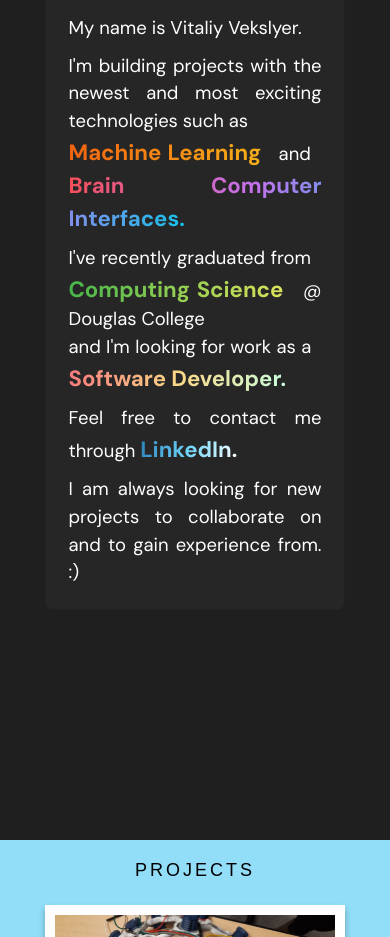
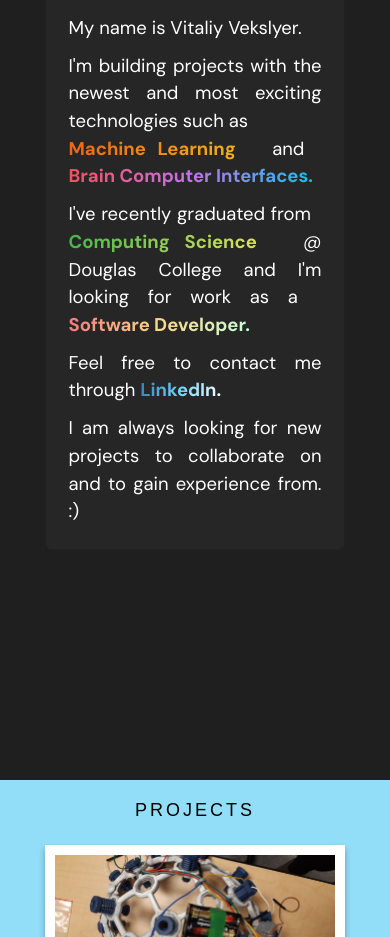
Before and after one commit to VVekslyer/VVekslyer.github.io, a React (Create React App) app: page / in a window 390 px wide. Shown: the part 1840-2777 px from the top of the page. Built offline with nearby package versions, Linux system fonts and the light colour scheme; some icons are missing; the HTML template or start-up script is replaced by a standard one.

Commit message:
mobile responsiveness

```diff
--- a/public/about_me.json
+++ b/public/about_me.json
@@ -27,6 +27,11 @@
           "name": "C++",
           "class": "devicon-cplusplus-plain",
           "level": "85"
+        },
+        {
+          "name": "OpenGL/SDL",
+          "class": "devicon-opengl-plain",
+          "level": "60"
         },
         {
           "name": "C#",
--- a/src/App.scss
+++ b/src/App.scss
@@ -271,7 +271,7 @@ header h1 {
 
 @media only screen and (max-width: 1200px) {
 	.highlight {
-		font-size: 120%;
+		font-size: 100%;
 	}
 }
 
--- a/src/components/About.js
+++ b/src/components/About.js
@@ -89,9 +89,9 @@ class About extends Component {
                     <p>My name is Vitaliy Vekslyer.</p>
                     <p>I'm building projects with the newest and most exciting technologies such as <br/>
                     <span className="highlight-ml">Machine Learning</span> &nbsp; and &nbsp; <span className="highlight-bci">Brain Computer Interfaces.</span></p>
-                    <p>I've recently graduated from &nbsp; <span className="highlight-cs">Computing Science</span> &nbsp; @ Douglas College <br/>
+                    <p>I've recently graduated from &nbsp; <span className="highlight-cs">Computing Science</span> &nbsp; @ Douglas College
                     and I'm looking for work as a &nbsp; <span className="highlight-swe">Software Developer.</span></p>
-                    <p>Feel free to contact me through <span className="highlight-in">LinkedIn.</span></p>
+                    <p>Feel free to contact me through <a href="https://www.linkedin.com/in/vitaliy-veksler-2aa32b198/"><span className="highlight-in">LinkedIn.</span></a></p>
                     <p>I am always looking for new projects to collaborate on and to gain experience from. :)</p>
                     </span>
                   </div>
```
